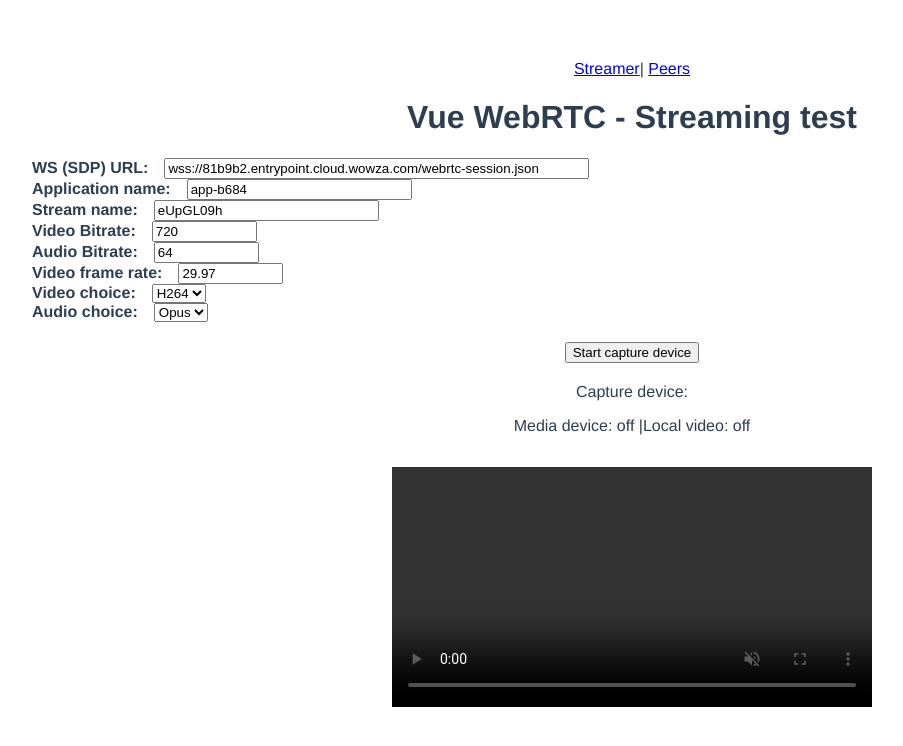
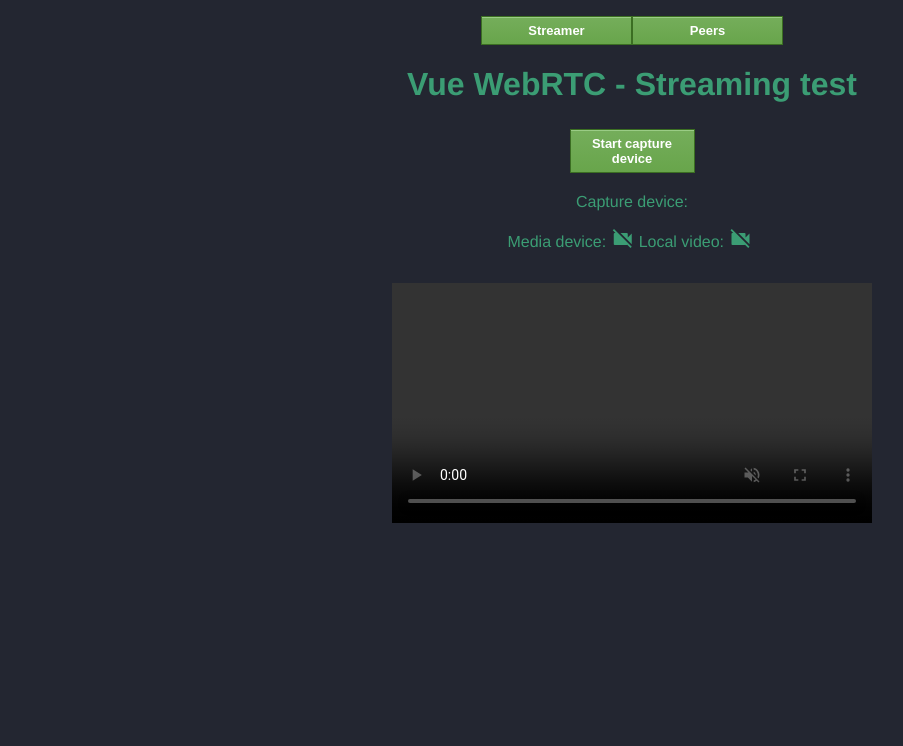
Before and after one commit to betocostadev/vuertc-mvp, a Vue app: page / in a window 1280 px wide. Shown: the top 746 px of the page, without its empty margins (8-911 px from the left). Built offline with nearby package versions, Linux system fonts and the light colour scheme.

Commit message:
streaming and watching ok

```diff
--- a/public/index.html
+++ b/public/index.html
@@ -1,17 +1,22 @@
 <!DOCTYPE html>
 <html lang="en">
+
 <head>
   <meta charset="utf-8">
   <meta http-equiv="X-UA-Compatible" content="IE=edge">
   <meta name="viewport" content="width=device-width,initial-scale=1.0">
   <link rel="icon" href="<%= BASE_URL %>favicon.ico">
+  <link href="https://fonts.googleapis.com/icon?family=Material+Icons" rel="stylesheet">
   <title><%= htmlWebpackPlugin.options.title %></title>
 </head>
+
 <body>
   <noscript>
-      <strong>We're sorry but <%= htmlWebpackPlugin.options.title %> doesn't work properly without JavaScript enabled. Please enable it to continue.</strong>
+    <strong>We're sorry but <%= htmlWebpackPlugin.options.title %> doesn't work properly without JavaScript enabled.
+      Please enable it to continue.</strong>
   </noscript>
   <div id="app"></div>
   <!-- built files will be auto injected -->
 </body>
+
 </html>
--- a/src/App.vue
+++ b/src/App.vue
@@ -1,20 +1,49 @@
 <template>
   <div id="app">
     <div id="nav">
-      <router-link to="/">Streamer</router-link>|
-      <router-link to="/peers">Peers</router-link>
+      <router-link class="link" to="/">Streamer</router-link>
+      <router-link class="link" to="/peers">Peers</router-link>
     </div>
     <router-view />
   </div>
 </template>
 
 <style lang="stylus">
+body {
+  background #232631
+  margin 0
+  .link {
+      width 125px
+      box-shadow inset 0px 1px 0px 0px #9acc85
+      background linear-gradient(to bottom, #74ad5a 5%, #68a54b 100%)
+      background-color #74ad5a
+      border 1px solid #3b6e22
+      display inline-block
+      cursor pointer
+      color #ffffff
+      font-family Arial
+      font-size 13px
+      font-weight bold
+      padding 6px 12px
+      text-decoration none
+    &:hover {
+      background linear-gradient(to bottom, #68a54b 5%, #74ad5a 100%)
+      background-color #68a54b
+    }
+    &:active {
+      position relative
+      top 1px
+    }
+  }
+}
+
+
 #app {
   font-family Avenir, Helvetica, Arial, sans-serif
   -webkit-font-smoothing antialiased
   -moz-osx-font-smoothing grayscale
   text-align center
-  color #2c3e50
-  margin-top: 60px
+  color #3b9d74
+  margin-top: 1rem
 }
 </style>
--- a/src/views/Peers.vue
+++ b/src/views/Peers.vue
@@ -1,7 +1,7 @@
 <template>
   <div class="peers">
     <h1>Watch streaming</h1>
-    <button @click="play">Play video</button>
+    <button class="link" @click="play">Play video</button>
     <div class="video-container">
       <video
         ref="videoEl"
@@ -50,6 +50,6 @@ export default {
 
 <style lang="stylus">
 .video-container {
-  width 85
+  width 100
 }
 </style>
--- a/src/views/Streamer.vue
+++ b/src/views/Streamer.vue
@@ -1,7 +1,7 @@
 <template>
   <div class="streamer">
     <h1>Vue WebRTC - Streaming test</h1>
-    <div class="userChoices">
+    <div v-if="choicesEnabled" class="userChoices">
       <div>
         <label for="sdpURL">WS (SDP) URL:</label>
         <input type="text" id="sdpURL" size="50" v-model="wsURL" />
@@ -75,16 +75,22 @@
     </div>
 
     <div class="buttons">
-      <button @click="startCapture">Start capture device</button>
-      <button v-show="localStream" @click="startStream">Start stream</button>
+      <button class="link" @click="startCapture">Start capture device</button>
+      <button class="link" v-show="localStream" @click="startStream">
+        Start stream
+      </button>
     </div>
 
     <div class="status">
       <p>Capture device: {{ device }}</p>
-      <span v-if="!hasMediaDevice">Media device: off |</span>
-      <span v-else>Media device: on |</span>
-      <span v-if="!isLocalVideoPlaying">Local video: off</span>
-      <span v-else>Local video: on</span>
+      <span v-if="!hasMediaDevice"
+        >Media device: <i class="material-icons"> videocam_off </i></span
+      >
+      <span v-else>Media device: <i class="material-icons"> videocam </i></span>
+      <span v-if="!isLocalVideoPlaying"
+        >Local video: <i class="material-icons"> videocam_off </i></span
+      >
+      <span v-else>Local video: <i class="material-icons"> videocam </i></span>
     </div>
 
     <section class="video-container">
@@ -109,12 +115,12 @@
 
 <script>
 // @ is an alias to /src
-// import HelloWorld from '@/components/HelloWorld.vue'
 
 export default {
   name: 'Streamer',
   data() {
     return {
+      choicesEnabled: false,
       elementText: {
         sdpDataTag: null
       },
@@ -724,6 +730,15 @@ export default {
   }
 }
 
+.status {
+  span {
+    margin-right: 0.25rem
+    i {
+      vertical-align bottom
+    }
+  }
+}
+
 img, video {
   max-width 100%
 }
```
Lines whose indentation alone changed are shown as unchanged.
